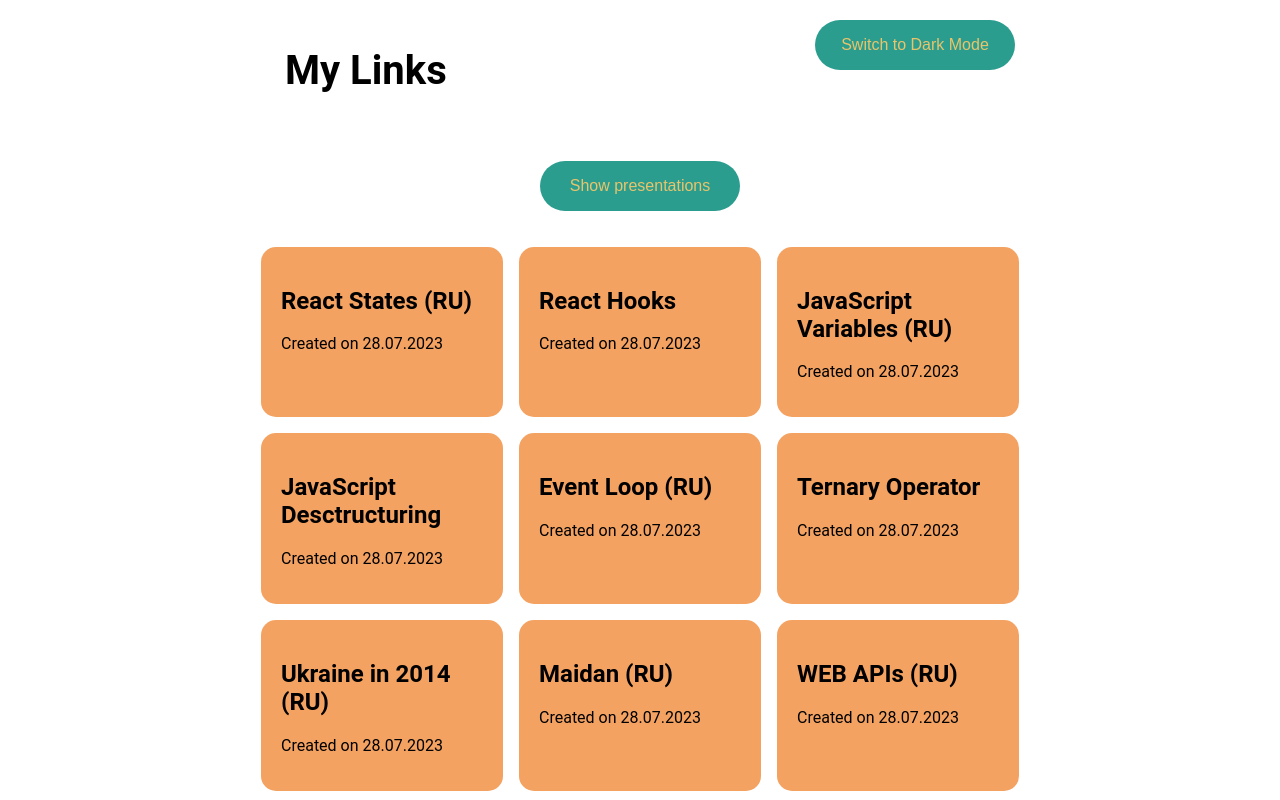
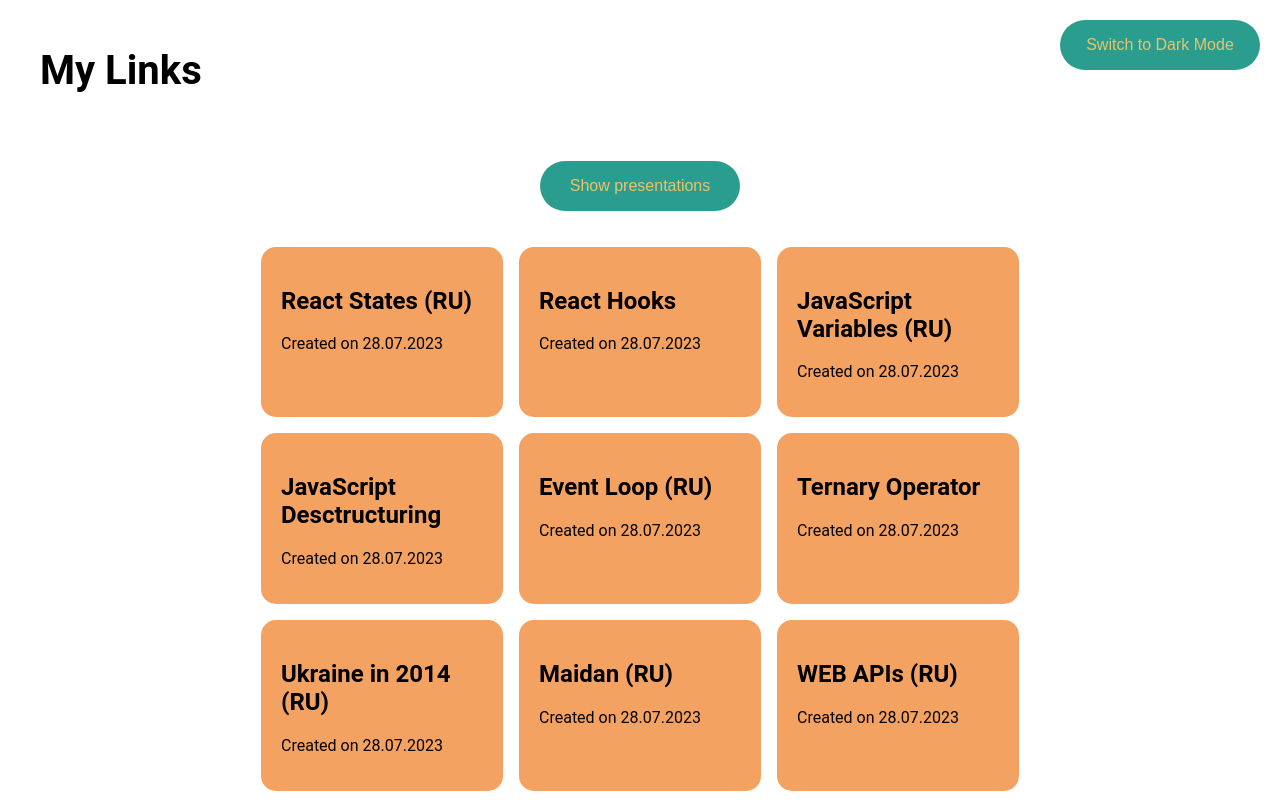
Before and after one commit to pefbrute/digital-garden, a React (Create React App) app: page / in a window 1280 px wide. Shown: the top 800 px of the page. Built offline with nearby package versions, Linux system fonts and the light colour scheme.

Commit message:
Moved main-container class from parent div of all project to parent div of Home and Footer Components

```diff
--- a/src/App.js
+++ b/src/App.js
@@ -44,14 +44,14 @@ function App() {
     }, [theme]);
 
   return (
-    <div className={`${theme} main-container`}>
+    <div>
         <div className="header-container">
             <h1>My Links</h1>
             <button className="theme-switch" onClick={switchTheme}>
                 Switch to {theme === 'light' ? 'Dark' : 'Light'} Mode
             </button>
         </div>
-        <div>
+        <div className={`${theme} main-container`}>
             <Home posts={posts} />
             <Footer theme={theme} />
         </div>
```
